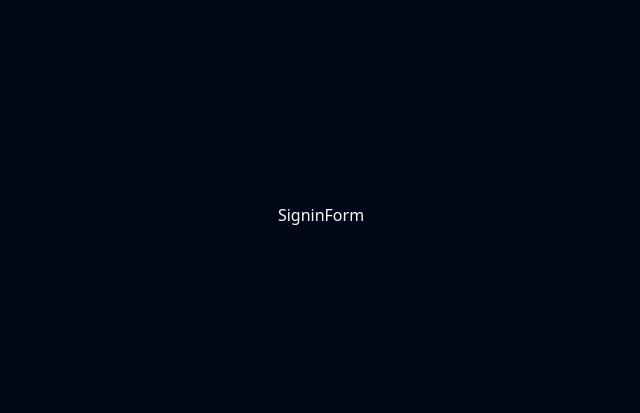
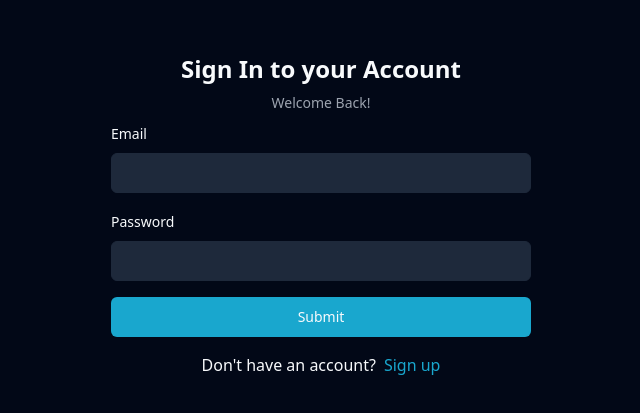
Before and after one commit to KunalSalunkhe12/Buzz-a-social-media-app, a React (Vite) app: page /sign-in in a window 1280 px wide. Shown: the part 185-598 px from the top of the page, without its empty margins (319-959 px from the left). Built offline with nearby package versions, Linux system fonts and the light colour scheme; no server answers.

Commit message:
create signin form

```diff
--- a/src/_auth/forms/SigninForm.tsx
+++ b/src/_auth/forms/SigninForm.tsx
@@ -1,5 +1,102 @@
-const SigninForm = () => {
-  return <div>SigninForm</div>;
+import * as z from "zod";
+import { zodResolver } from "@hookform/resolvers/zod";
+import { useForm } from "react-hook-form";
+
+import { SigninSchema } from "@/lib/validation";
+import { Button } from "@/components/ui/button";
+import {
+  Form,
+  FormControl,
+  FormField,
+  FormItem,
+  FormLabel,
+  FormMessage,
+} from "@/components/ui/form";
+import { Input } from "@/components/ui/input";
+import { Link, useNavigate } from "react-router-dom";
+import { useSignInAccount } from "@/lib/react-query/queries";
+import { useToast } from "@/components/ui/use-toast";
+import { useUserContext } from "@/context/user/UserContext";
+
+const SignupForm = () => {
+  const { toast } = useToast();
+  const { mutateAsync: signInAccount, isPending: isSigning } =
+    useSignInAccount();
+  const { saveUser } = useUserContext();
+  const navigate = useNavigate();
+
+  const form = useForm<z.infer<typeof SigninSchema>>({
+    resolver: zodResolver(SigninSchema),
+    defaultValues: {
+      email: "",
+      password: "",
+    },
+  });
+
+  const handleSignup = async (values: z.infer<typeof SigninSchema>) => {
+    try {
+      const { data } = await signInAccount(values);
+
+      if (!data) {
+        toast({
+          variant: "destructive",
+          title: "Sign up failed. Please try again..",
+        });
+      }
+      saveUser(data);
+      navigate("/");
+    } catch (error) {
+      console.log(error);
+    }
+  };
+
+  return (
+    <Form {...form}>
+      <div className="sm:w-[420px]">
+        <h2 className="text-xl md:text-2xl font-bold text-center">
+          Sign In to your Account
+        </h2>
+        <p className="text-sm text-gray-400 text-center my-2">Welcome Back!</p>
+        <form onSubmit={form.handleSubmit(handleSignup)} className="space-y-4">
+          <FormField
+            control={form.control}
+            name="email"
+            render={({ field }) => (
+              <FormItem>
+                <FormLabel>Email</FormLabel>
+                <FormControl>
+                  <Input type="email" {...field} className="bg-slate-800" />
+                </FormControl>
+                <FormMessage />
+              </FormItem>
+            )}
+          />
+          <FormField
+            control={form.control}
+            name="password"
+            render={({ field }) => (
+              <FormItem>
+                <FormLabel>Password</FormLabel>
+                <FormControl>
+                  <Input type="password" {...field} className="bg-slate-800" />
+                </FormControl>
+                <FormMessage />
+              </FormItem>
+            )}
+          />
+          <Button type="submit" className="bg-primary w-full">
+            {isSigning ? "Submitting..." : "Submit"}
+          </Button>
+        </form>
+        <div className="flex justify-center gap-2 mt-4">
+          <p>Don't have an account?</p>
+          <Link to="/sign-up" className="text-primary">
+            Sign up
+          </Link>
+        </div>
+      </div>
+    </Form>
+  );
 };
 
-export default SigninForm;
+export default SignupForm;
--- a/src/lib/react-query/queries.ts
+++ b/src/lib/react-query/queries.ts
@@ -1,9 +1,16 @@
 import { useMutation } from "@tanstack/react-query";
 import { TNewUser } from "@/types";
-import { createUserAccount } from "@/api";
+import { createUserAccount, signInAccount } from "@/api";
 
 export const useCreateUserAccount = () => {
   return useMutation({
     mutationFn: (userData: TNewUser) => createUserAccount(userData),
   });
 };
+
+export const useSignInAccount = () => {
+  return useMutation({
+    mutationFn: (userData: { email: string; password: string }) =>
+      signInAccount(userData),
+  });
+};
--- a/src/lib/validation/index.ts
+++ b/src/lib/validation/index.ts
@@ -12,3 +12,10 @@ export const SignupSchema = z.object({
     .string()
     .min(8, { message: "Password must be at least 8 characters." }),
 });
+
+export const SigninSchema = z.object({
+  email: z.string().email(),
+  password: z
+    .string()
+    .min(8, { message: "Password must be at least 8 characters." }),
+});
```
